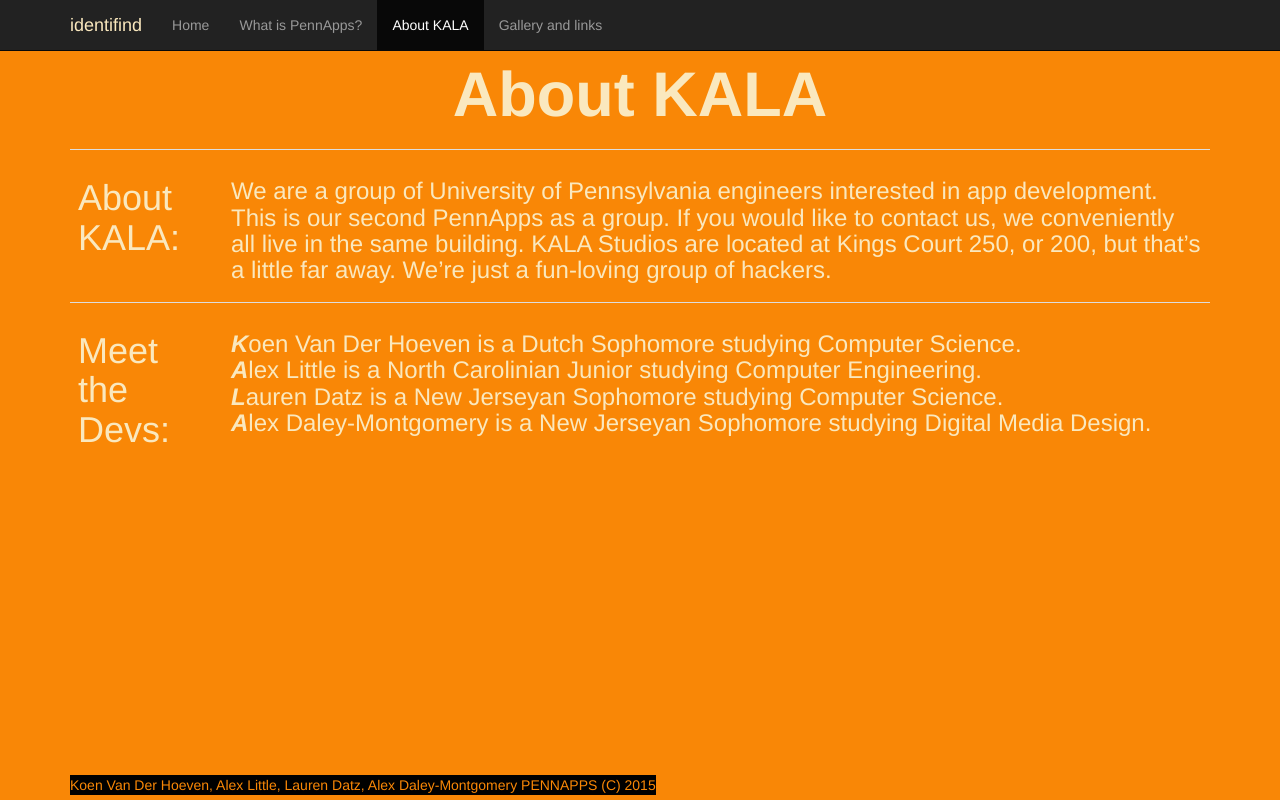
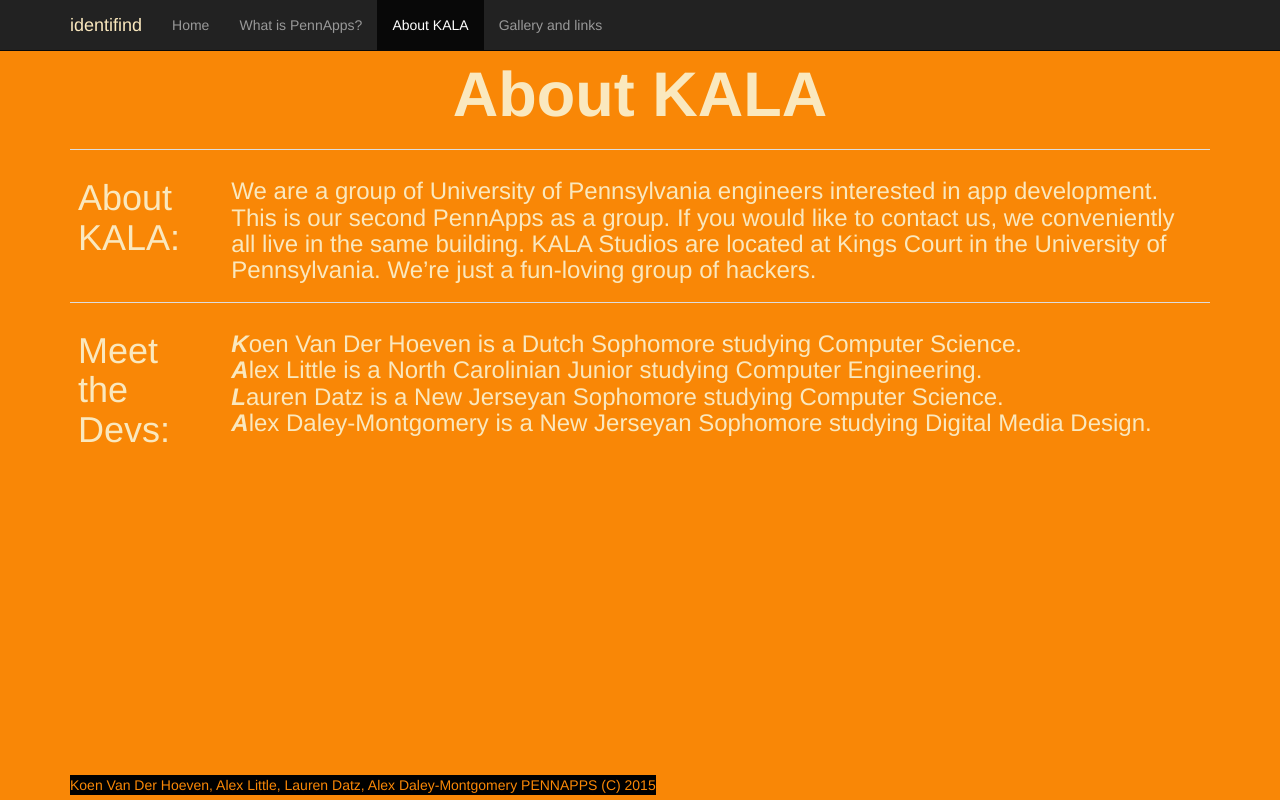
Before and after one commit to KoenVanDerHoeven/identifind, a website: page AboutKala.html in a window 1280 px wide. Drawn offline with Linux system fonts and the light colour scheme.

Commit message:
FUN :dancer:

```diff
--- a/AboutKala.html
+++ b/AboutKala.html
@@ -71,7 +71,7 @@
     <tbody>
       <tr>
          <td><h1><font color = #fae8be>About KALA:</font></h1></td>
-         <td><h3><font color = #fae8be>We are a group of University of Pennsylvania engineers interested in app development. This is our second PennApps as a group. If you would like to contact us, we conveniently all live in the same building. KALA Studios are located at Kings Court 250, or 200, but that’s a little far away. We’re just a fun-loving group of hackers.</font></h3></td>
+         <td><h3><font color = #fae8be>We are a group of University of Pennsylvania engineers interested in app development. This is our second PennApps as a group. If you would like to contact us, we conveniently all live in the same building. KALA Studios are located at Kings Court in the University of Pennsylvania. We’re just a fun-loving group of hackers.</font></h3></td>
       </tr>
       <tr>
          <td><h1><font color = #fae8be>Meet the Devs:</font></h1></td>
```
